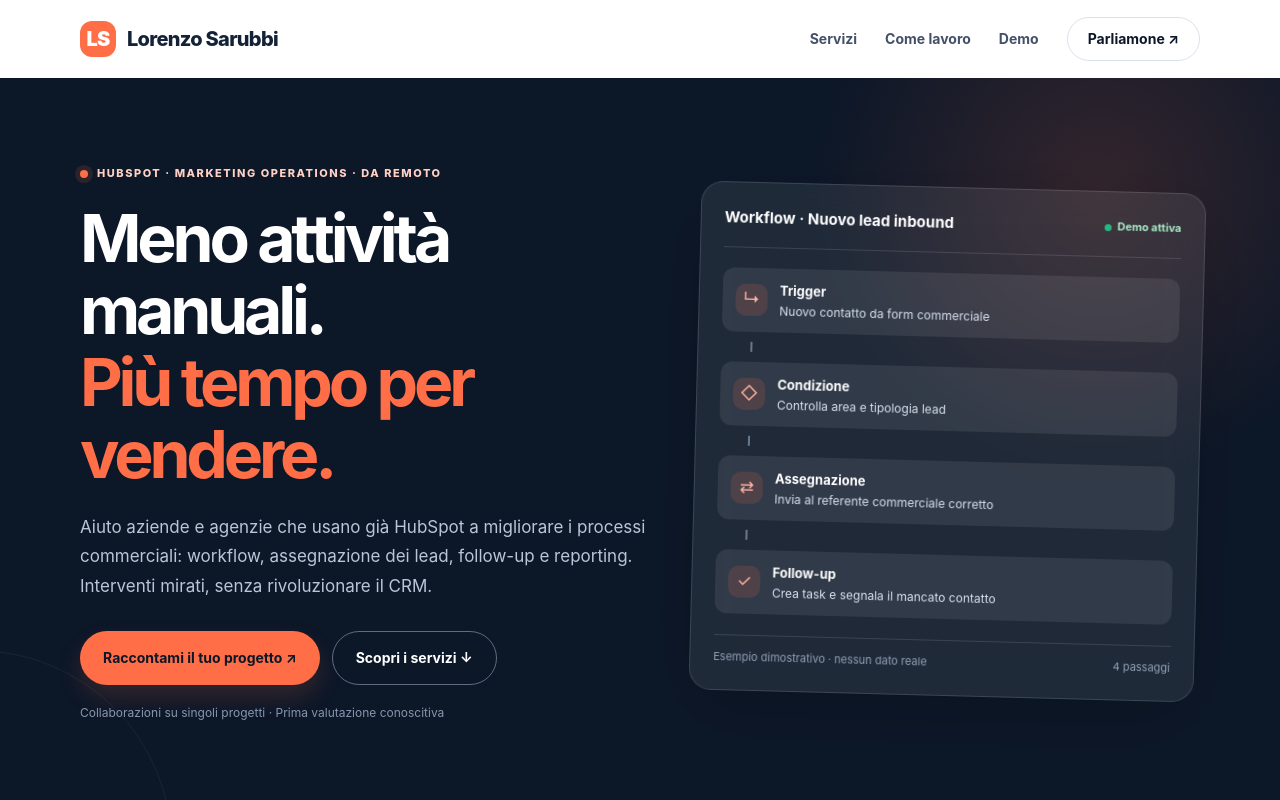
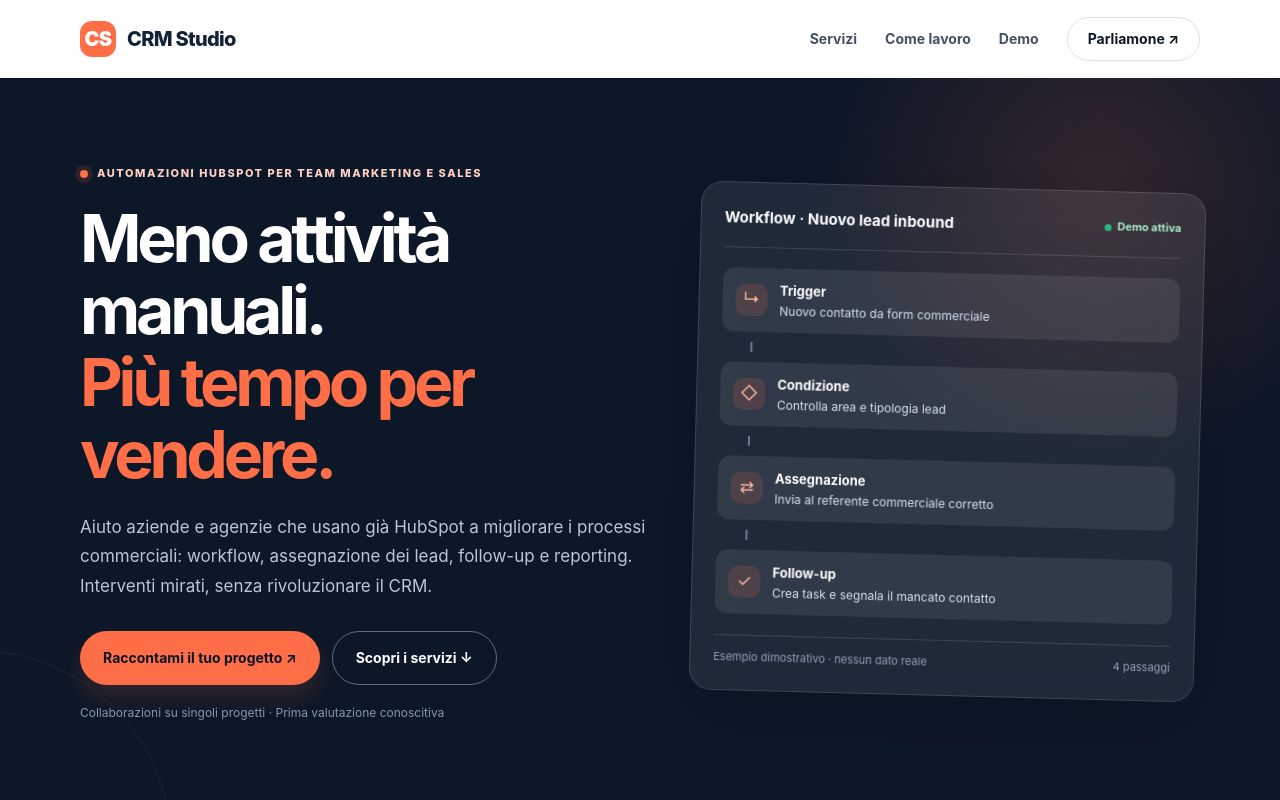
Before and after one commit to lorenzo99sarubbi-rgb/lorenzo99sarubbi-rgb.github.io, a plain HTML site: page index.html in a window 1280 px wide. Shown: the top 800 px of the page. Drawn offline with Linux system fonts and the light colour scheme.

Commit message:
Rename the site to CRM Studio

```diff
--- a/index.html
+++ b/index.html
@@ -5,7 +5,7 @@
   <meta name="viewport" content="width=device-width, initial-scale=1.0" />
   <meta name="theme-color" content="#0c1728" />
   <meta name="description" content="Automazioni HubSpot su misura per CRM già attivi: lead routing, follow-up, workflow e reportistica." />
-  <title>Lorenzo Sarubbi | Automazioni HubSpot e CRM</title>
+  <title>CRM Studio | Automazioni HubSpot per team marketing e sales</title>
   <style>
     :root{--navy:#0c1728;--navy2:#14253c;--ink:#142238;--muted:#627086;--orange:#ff6e47;--cream:#f7f8fb;--line:#e5e9f0;--white:#fff;--green:#25b981;--shadow:0 18px 60px rgba(18,36,60,.10)}
     *{box-sizing:border-box} html{scroll-behavior:smooth} body{margin:0;font-family:Inter,ui-sans-serif,-apple-system,BlinkMacSystemFont,"Segoe UI",sans-serif;color:var(--ink);background:var(--white);line-height:1.6} a{color:inherit;text-decoration:none} button,input,select,textarea{font:inherit} button{cursor:pointer}
@@ -31,7 +31,7 @@
 </head>
 <body>
   <header class="container nav">
-    <a href="#top" class="brand" aria-label="Torna all'inizio"><span class="mark">LS</span><span>Lorenzo Sarubbi</span></a>
+    <a href="#top" class="brand" aria-label="CRM Studio, torna all'inizio"><span class="mark" aria-hidden="true">CS</span><span>CRM Studio</span></a>
     <nav class="nav-links" aria-label="Navigazione principale">
       <a href="#servizi">Servizi</a><a href="#come-lavoro">Come lavoro</a><a href="#demo">Demo</a><a href="#contatti" class="pill nav-cta">Parliamone ↗</a>
     </nav>
@@ -40,7 +40,7 @@
     <div class="hero">
       <div class="container hero-grid">
         <div>
-          <span class="eyebrow">HubSpot · Marketing Operations · Da remoto</span>
+          <span class="eyebrow">Automazioni HubSpot per team marketing e sales</span>
           <h1>Meno attività manuali.<br><em>Più tempo per vendere.</em></h1>
           <p class="lead">Aiuto aziende e agenzie che usano già HubSpot a migliorare i processi commerciali: workflow, assegnazione dei lead, follow-up e reporting. Interventi mirati, senza rivoluzionare il CRM.</p>
           <div class="hero-actions"><a class="btn btn-primary" href="#contatti">Raccontami il tuo progetto ↗</a><a class="btn btn-outline" href="#servizi">Scopri i servizi ↓</a></div>
@@ -86,7 +86,7 @@
         </div>
         <form class="contact-form" action="https://formsubmit.co/lorenzo99sarubbi@gmail.com" method="POST">
           <h3>Parliamo del tuo progetto</h3>
-          <input type="hidden" name="_subject" value="Nuova richiesta dal sito HubSpot di Lorenzo Sarubbi">
+          <input type="hidden" name="_subject" value="Nuova richiesta da CRM Studio">
           <input type="hidden" name="_template" value="table">
           <input type="hidden" name="_url" value="https://lorenzo99sarubbi-rgb.github.io/">
           <input type="text" name="_honey" tabindex="-1" autocomplete="off" class="honeypot" aria-hidden="true">
@@ -102,7 +102,7 @@
       </div>
     </section>
   </main>
-  <footer class="footer"><div class="container footer-inner"><span><strong>Lorenzo Sarubbi</strong> · HubSpot & Marketing Operations</span><div><a href="#servizi">Servizi</a><a href="#come-lavoro">Metodo</a><a href="#top">Torna su ↑</a></div></div></footer>
+  <footer class="footer"><div class="container footer-inner"><span><strong>CRM Studio</strong> di Lorenzo Sarubbi</span><div><a href="#servizi">Servizi</a><a href="#come-lavoro">Metodo</a><a href="#top">Torna su ↑</a></div></div></footer>
   <script>
     document.getElementById('simulate').addEventListener('click', function(){
       const area=document.getElementById('area').value;
```
